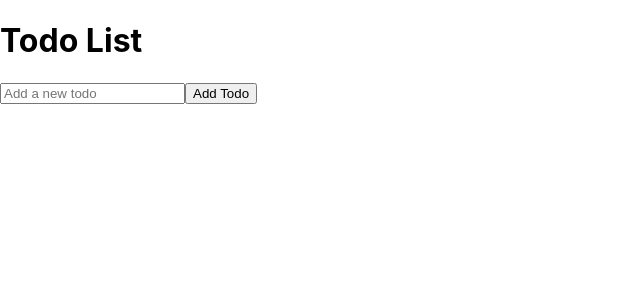
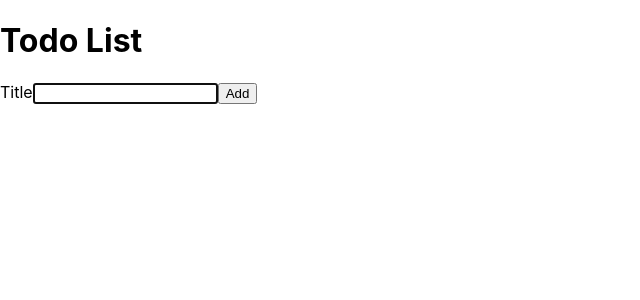
Before and after one commit to Samelo01/react-todo, a React (Create React App) app: page / in a window 1280 px wide. Shown: the top 300 px of the page, without its empty margins (0-640 px from the left). Built offline with nearby package versions, Linux system fonts and the light colour scheme.

Commit message:
Reusable Components Imperative React

```diff
--- a/src/AddTodoForm.js
+++ b/src/AddTodoForm.js
@@ -1,28 +1,23 @@
 import React, { useState } from 'react';
+import InputWithLabel from './InputWithLabel';
 
 const AddTodoForm = ({ onAddTodo }) => {
   const [todoTitle, setTodoTitle] = useState('');
 
-  const handleTitleChange = (event) => {
-    const newTodoTitle = event.target.value;
-    setTodoTitle(newTodoTitle);
-  };
+  const handleTitleChange = (e) => setTodoTitle(e.target.value);
 
-  const handleAddTodo = (event) => {
-    event.preventDefault();
-    onAddTodo({ title: todoTitle, id: Date.now() });
+  const handleAddTodo = (e) => {
+    e.preventDefault();
+    onAddTodo({ id: Date.now(), title: todoTitle });
     setTodoTitle('');
   };
 
   return (
     <form onSubmit={handleAddTodo}>
-      <input
-        type="text"
-        value={todoTitle}
-        onChange={handleTitleChange}
-        placeholder="Add a new todo"
-      />
-      <button type="submit">Add Todo</button>
+      <InputWithLabel value={todoTitle} onChange={handleTitleChange}>
+        Title
+      </InputWithLabel>
+      <button type="submit">Add</button>
     </form>
   );
 };
--- a/src/App.js
+++ b/src/App.js
@@ -1,56 +1,25 @@
-import React from "react";
+import React, { useState } from 'react';
+import AddTodoForm from './AddTodoForm';
+import TodoList from './TodoList';
 
-// Custom Hook: useSemiPersistentState
-function useSemiPersistentState() {
-  const savedTodoList = JSON.parse(localStorage.getItem("savedTodoList")) || [];
-  const [todoList, setTodoList] = React.useState(savedTodoList);
+const App = () => {
+  const [todoList, setTodoList] = useState([]);
 
-  React.useEffect(() => {
-    localStorage.setItem("savedTodoList", JSON.stringify(todoList));
-  }, [todoList]);
-
-  return [todoList, setTodoList];
-}
-
-// Main App Component
-function App() {
-  const [todoList, setTodoList] = useSemiPersistentState();
-  const [newTodo, setNewTodo] = React.useState("");
-
-  const handleAddTodo = () => {
-    if (newTodo.trim() === "") return;
-    const updatedTodoList = [...todoList, newTodo];
-    setTodoList(updatedTodoList);
-    setNewTodo("");
+  const addTodo = (todo) => {
+    setTodoList([...todoList, todo]);
   };
 
-  const handleRemoveTodo = (index) => {
-    const updatedTodoList = todoList.filter((_, i) => i !== index);
-    setTodoList(updatedTodoList);
+  const removeTodo = (id) => {
+    setTodoList(todoList.filter((todo) => todo.id !== id));
   };
 
   return (
-    <>
-      <div>
-        <h1>Todo List</h1>
-        <input
-          type="text"
-          value={newTodo}
-          onChange={(e) => setNewTodo(e.target.value)}
-          placeholder="Add a new todo"
-        />
-        <button onClick={handleAddTodo}>Add Todo</button>
-        <ul>
-          {todoList.map((todo, index) => (
-            <li key={index}>
-              {todo}
-              <button onClick={() => handleRemoveTodo(index)}>Remove</button>
-            </li>
-          ))}
-        </ul>
-      </div>
-    </>
+    <div>
+      <h1>Todo List</h1>
+      <AddTodoForm onAddTodo={addTodo} />
+      <TodoList todos={todoList} onRemoveTodo={removeTodo} />
+    </div>
   );
-}
+};
 
 export default App;
--- /dev/null
+++ b/src/InputWithLabel.jsx
@@ -0,0 +1,25 @@
+import React, { useRef, useEffect } from 'react';
+
+const InputWithLabel = ({ children, value, onChange }) => {
+  const inputRef = useRef();
+
+  useEffect(() => {
+    inputRef.current.focus();
+  }, []);
+
+  return (
+    <>
+      <label>
+        {children}
+        <input
+          ref={inputRef}
+          type="text"
+          value={value}
+          onChange={onChange}
+        />
+      </label>
+    </>
+  );
+};
+
+export default InputWithLabel;
--- a/src/TodoList.jsx
+++ b/src/TodoList.jsx
@@ -1,14 +1,12 @@
 import React from 'react';
 import TodoListItem from './TodoListItem';
 
-const TodoList = ({ todoList }) => {
-  return (
-    <ul>
-      {todoList.map((todo) => (
-        <TodoListItem key={todo.id} title={todo.title} />
-      ))}
-    </ul>
-  );
-};
+const TodoList = ({ todos, onRemoveTodo }) => (
+  <ul>
+    {todos.map((todo) => (
+      <TodoListItem key={todo.id} todo={todo} onRemoveTodo={onRemoveTodo} />
+    ))}
+  </ul>
+);
 
 export default TodoList;
--- a/src/TodoListItem.jsx
+++ b/src/TodoListItem.jsx
@@ -1,7 +1,12 @@
 import React from 'react';
 
-const TodoListItem = ({ title }) => {
-  return <li>{title}</li>;
-};
+const TodoListItem = ({ todo, onRemoveTodo }) => (
+  <li>
+    {todo.title}
+    <button type="button" onClick={() => onRemoveTodo(todo.id)}>
+      Remove
+    </button>
+  </li>
+);
 
 export default TodoListItem;
```
